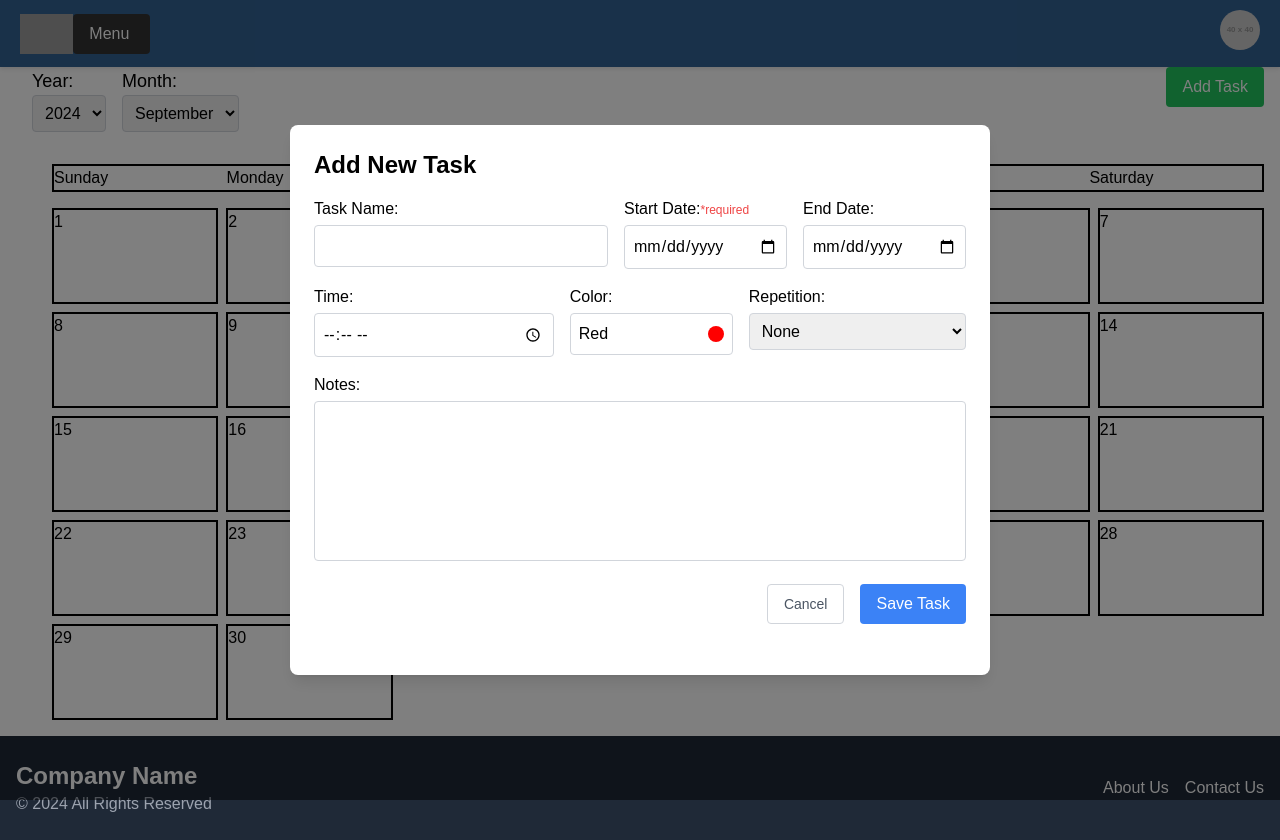
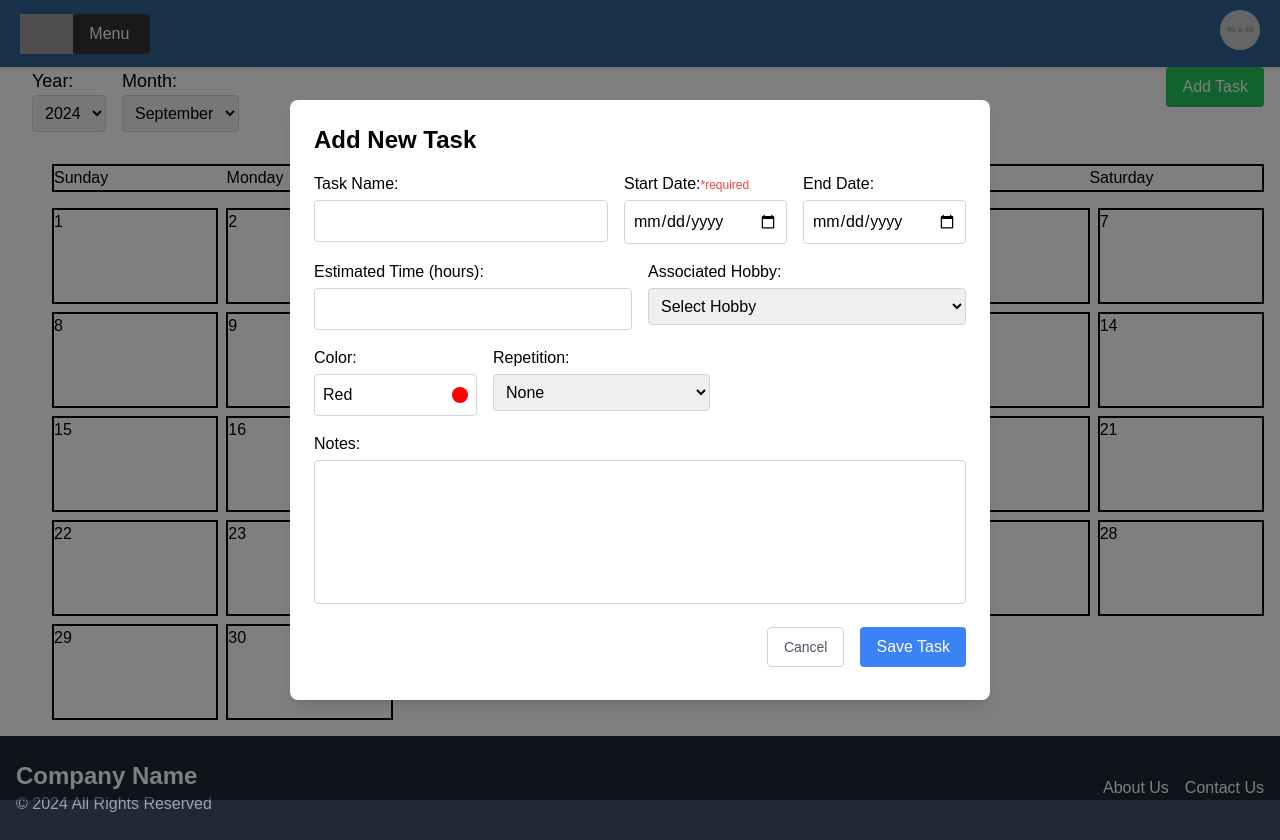
Before and after one commit to carlosalonsohernandez/sunhacks2024, a Next.js app in the folder hobbysync/: page / in a window 1280 px wide. Both pictures are taken after a click on the button "Add Task". Built offline with nearby package versions, Linux system fonts and the light colour scheme; grey boxes are pictures that could not be loaded.

Commit message:
Updated Task pop up
Displays associated hobbies, estimated time and removed time

```diff
--- a/hobbysync/src/app/components/TaskPopUp.js
+++ b/hobbysync/src/app/components/TaskPopUp.js
@@ -1,13 +1,15 @@
 import { useState, useEffect, useRef } from 'react';
 
-const TaskPopup = ({ onClose, onSave, taskData = {} }) => {
+const TaskPopup = ({ onClose, onSave, taskData = {}, fetchHobbies }) => {
   const [taskName, setTaskName] = useState(taskData.taskName || '');
   const [startDate, setStartDate] = useState(taskData.startDate || '');
   const [endDate, setEndDate] = useState(taskData.endDate || '');
-  const [time, setTime] = useState(taskData.time || '');
+  const [estimatedTime, setEstimatedTime] = useState(taskData.estimatedTime || '');
+  const [associatedHobby, setAssociatedHobby] = useState(taskData.associatedHobby || '');
   const [color, setColor] = useState(taskData.color || '#FF0000'); // Default color (Red)
   const [notes, setNotes] = useState(taskData.notes || '');
   const [repeatFrequency, setRepeatFrequency] = useState(taskData.repeatFrequency || 'None');
+  const [hobbies, setHobbies] = useState([]); // Store hobbies for the dropdown
   const [isVisible, setIsVisible] = useState(false);
   const [isColorDropdownOpen, setIsColorDropdownOpen] = useState(false); // Controls color dropdown visibility
   const [startDateError, setStartDateError] = useState(false); // Tracks if start date is missing
@@ -23,6 +25,21 @@ const TaskPopup = ({ onClose, onSave, taskData = {} }) => {
 
   const dropdownRef = useRef(null);
 
+  // Simulate fetching hobbies from a database (replace this with an actual API call)
+  useEffect(() => {
+    const loadHobbies = async () => {
+      if (fetchHobbies) {
+        const fetchedHobbies = await fetchHobbies(); // Assume fetchHobbies returns a promise
+        setHobbies(fetchedHobbies);
+      } else {
+        // Hardcoded hobbies for now, but you will replace this with real data from your database
+        setHobbies(['Reading', 'Painting', 'Cycling', 'Running', 'Gardening']);
+      }
+    };
+
+    loadHobbies();
+  }, [fetchHobbies]);
+
   useEffect(() => {
     setIsVisible(true);
   }, []);
@@ -37,7 +54,8 @@ const TaskPopup = ({ onClose, onSave, taskData = {} }) => {
       taskName,
       startDate,
       endDate,
-      time,
+      estimatedTime,
+      associatedHobby,
       color,
       notes,
       repeatFrequency,
@@ -82,7 +100,7 @@ const TaskPopup = ({ onClose, onSave, taskData = {} }) => {
       className={`fixed inset-0 bg-black bg-opacity-50 flex items-center justify-center z-50 transition-opacity duration-500 ${isVisible ? 'opacity-100' : 'opacity-0'}`}
     >
       <div
-        className={`bg-white w-[700px] h-[550px] p-6 rounded-lg shadow-lg transform transition-all duration-500 ${isVisible ? 'scale-100' : 'scale-75'}`}
+        className={`bg-white w-[700px] h-[600px] p-6 rounded-lg shadow-lg transform transition-all duration-500 ${isVisible ? 'scale-100' : 'scale-75'}`}
       >
         <h2 className="text-2xl font-bold mb-4">{taskData.taskName ? 'Edit Task' : 'Add New Task'}</h2>
 
@@ -126,18 +144,38 @@ const TaskPopup = ({ onClose, onSave, taskData = {} }) => {
           </label>
         </div>
 
-        {/* Time, Color, and Repetition in a Single Line */}
+        {/* Estimated Time and Associated Hobby */}
         <div className="flex space-x-4 mb-4">
           <label className="flex-1">
-            Time:
+            Estimated Time (hours):
             <input
-              type="time"
-              value={time}
-              onChange={(e) => setTime(e.target.value)}
+              type="number"
+              value={estimatedTime}
+              onChange={(e) => setEstimatedTime(e.target.value)}
               className="w-full mt-1 p-2 border border-gray-300 rounded"
             />
           </label>
 
+          {/* Associated Hobby Dropdown */}
+          <label className="flex-1">
+            Associated Hobby:
+            <select
+              value={associatedHobby}
+              onChange={(e) => setAssociatedHobby(e.target.value)}
+              className="w-full mt-1 p-2 border border-gray-300 rounded"
+            >
+              <option value="" disabled>Select Hobby</option>
+              {hobbies.map((hobby, index) => (
+                <option key={index} value={hobby}>
+                  {hobby}
+                </option>
+              ))}
+            </select>
+          </label>
+        </div>
+
+        {/* Color and Repetition */}
+        <div className="flex space-x-4 mb-4">
           {/* Custom Color Dropdown */}
           <label className="w-1/4 relative dropdown" ref={dropdownRef}>
             Color:
@@ -191,7 +229,7 @@ const TaskPopup = ({ onClose, onSave, taskData = {} }) => {
           <textarea
             value={notes}
             onChange={(e) => setNotes(e.target.value)}
-            className="w-full mt-1 p-2 border border-gray-300 rounded h-40 resize-none"
+            className="w-full mt-1 p-2 border border-gray-300 rounded h-36 max-h-36 resize-none overflow-y-auto"
           />
         </label>
 
```
